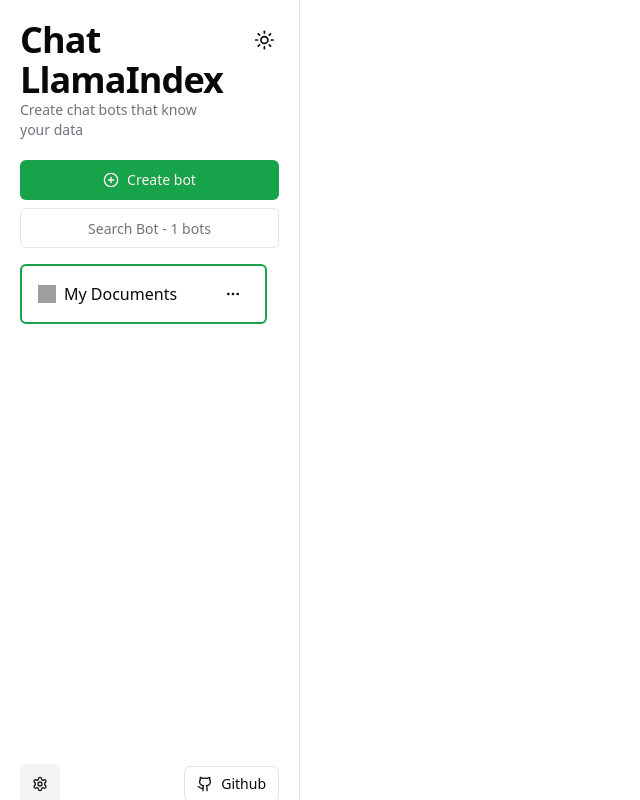
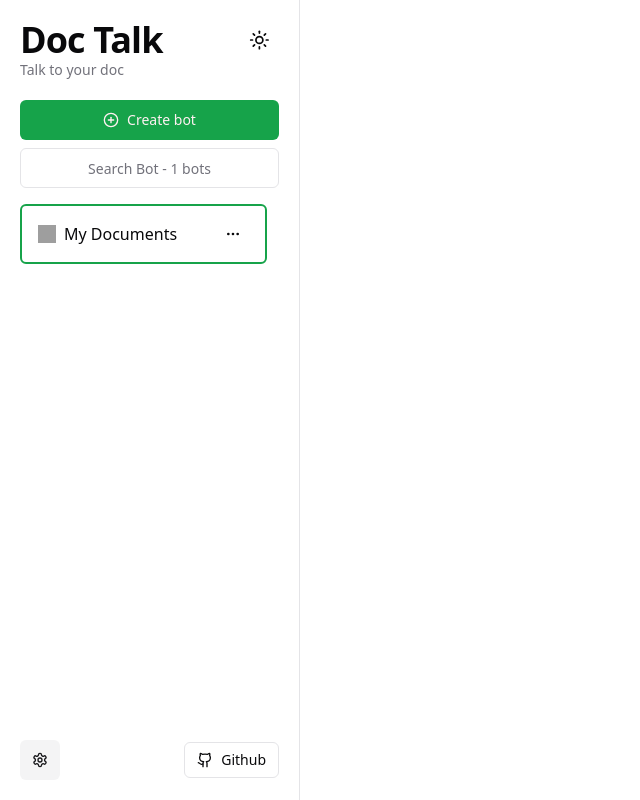
Before and after one commit to faceless144/vlragnew, a Next.js app: page /#/b/1 in a window 1280 px wide. Shown: the whole page, without its empty margins (0-640 px from the left). Built offline with nearby package versions, Linux system fonts and the light colour scheme; grey boxes are pictures that could not be loaded.

Commit message:
Update en.ts

```diff
--- a/app/locales/en.ts
+++ b/app/locales/en.ts
@@ -137,10 +137,10 @@
   },
 
   Welcome: {
-    Title: "Chat LlamaIndex",
-    SubTitle: "Create chat bots that know your data",
+    Title: "Doc Talk",
+    SubTitle: "Talk to your doc",
     Quote:
-      "“This tool has saved me countless hours of work and helped me apply AI features to my work faster than ever before.”",
+      "“Use this tool to query your documents”",
     LoginLinkedinTitle: "Login with LinkedIn",
   },
 };
```
